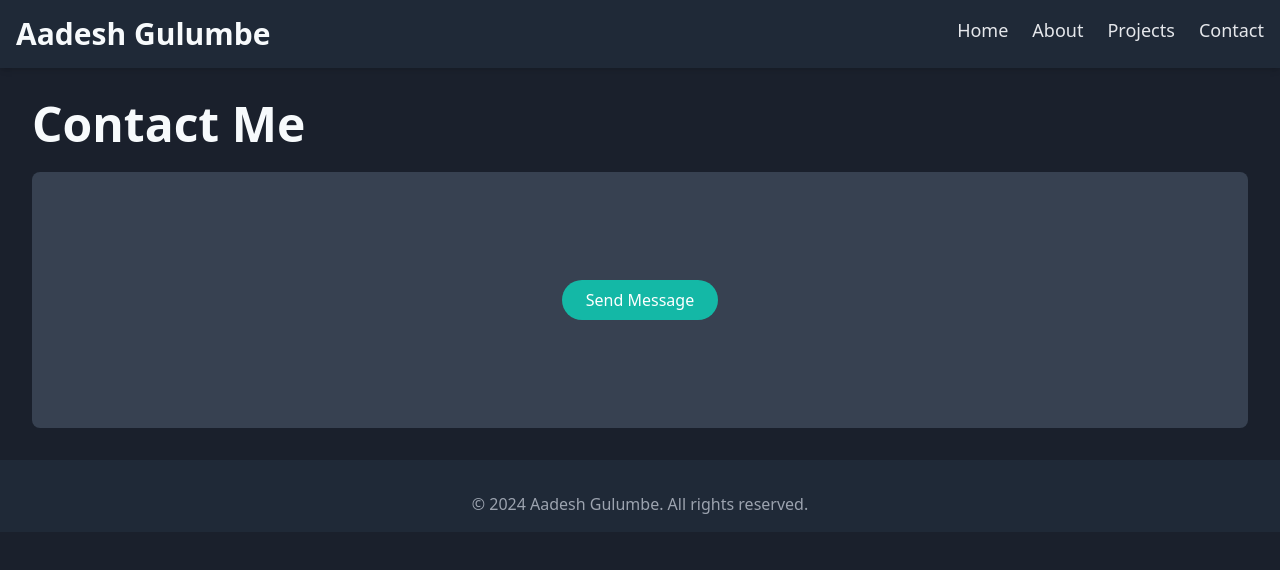
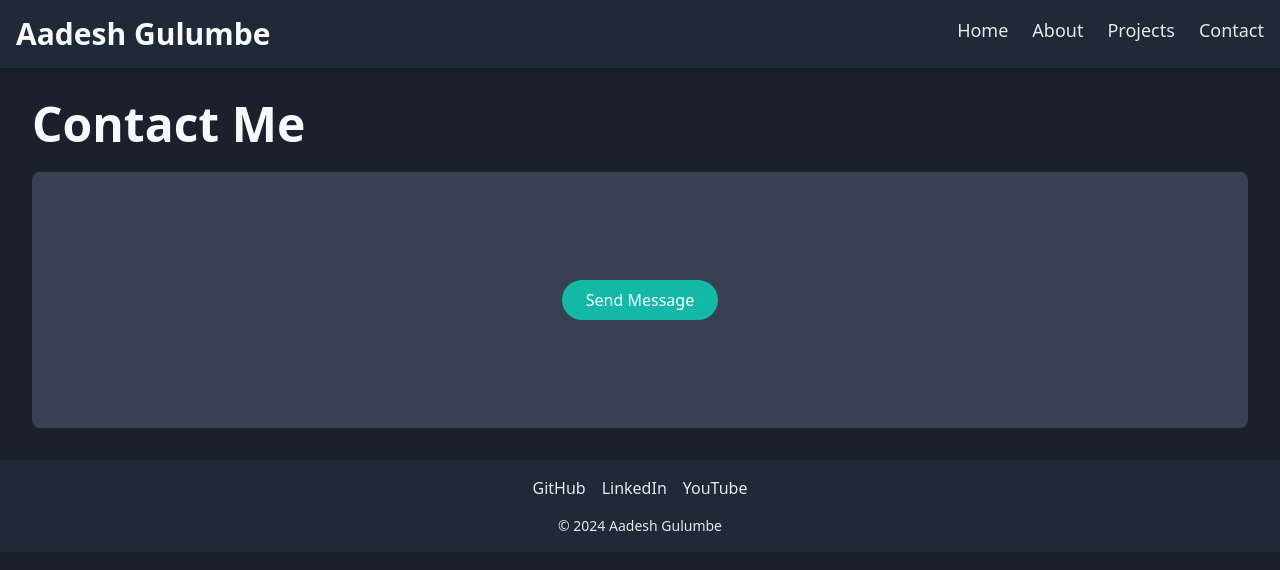
Before and after one commit to aadesh0706/portfolio-main, a Next.js app: page /contact in a window 1280 px wide. Shown: the top 570 px of the page. Built offline with nearby package versions, Linux system fonts and the light colour scheme.

Commit message:
Update Layout.js

```diff
--- a/components/Layout.js
+++ b/components/Layout.js
@@ -1,5 +1,4 @@
 "use client";
-// components/Layout.js
 import Head from 'next/head';
 import Link from 'next/link';
 import { useEffect, useState } from 'react';
@@ -7,12 +6,10 @@ import { useEffect, useState } from 'react';
 const Layout = ({ children }) => {
   const [isDarkMode, setIsDarkMode] = useState(false);
 
-  // Toggle dark mode based on user's preference
   const toggleDarkMode = () => {
     setIsDarkMode(!isDarkMode);
   };
 
-  // Apply dark mode class to the body
   useEffect(() => {
     if (isDarkMode) {
       document.body.classList.add('bg-gray-900', 'text-white');
@@ -23,27 +20,42 @@ const Layout = ({ children }) => {
 
   return (
     <div>
-    <Head>
-        <title>Aadesh Gulumbe</title>
-        <meta name="description" content="Aadesh Gulumbe - Software Developer Portfolio" />
-        <meta name="robots" content="noindex, nofollow"/>
+      <Head>
+        <title>Aadesh Gulumbe | Software Developer | Portfolio</title>
+        <meta name="description" content="Aadesh Gulumbe - Software Developer, specializing in web and mobile applications. Explore my projects, blog, and more on my portfolio website." />
+        <meta name="keywords" content="Aadesh Gulumbe, software developer, web development, mobile development, portfolio, JavaScript, React, Node.js" />
+        <meta name="robots" content="index, follow" />
+        <meta name="viewport" content="width=device-width, initial-scale=1.0" />
+        <link rel="icon" href="/favicon.ico" />
+        <link rel="canonical" href="https://aadeshgulumbe.me" />
+
+        <meta property="og:type" content="website" />
+        <meta property="og:title" content="Aadesh Gulumbe | Software Developer | Portfolio" />
+        <meta property="og:description" content="Aadesh Gulumbe - Software Developer, specializing in web and mobile applications. Explore my projects, blog, and more on my portfolio website." />
+        <meta property="og:image" content="https://aadeshgulumbe.me/path-to-your-image.jpg" />
+        <meta property="og:url" content="https://aadeshgulumbe.me" />
+
+        <meta name="twitter:card" content="summary_large_image" />
+        <meta name="twitter:title" content="Aadesh Gulumbe | Software Developer | Portfolio" />
+        <meta name="twitter:description" content="Aadesh Gulumbe - Software Developer, specializing in web and mobile applications. Explore my projects, blog, and more on my portfolio website." />
+        <meta name="twitter:image" content="https://aadeshgulumbe.me/path-to-your-image.jpg" />
+
         <script
           type="application/ld+json"
           dangerouslySetInnerHTML={{
             __html: JSON.stringify({
               "@context": "https://schema.org",
               "@type": "Person",
-              name: "Aadesh Gulumbe",
-              jobTitle: "Software Developer",
-              url: "https://aadeshgulumbe.me",
-              sameAs: [
+              "name": "Aadesh Gulumbe",
+              "jobTitle": "Software Developer",
+              "url": "https://aadeshgulumbe.me",
+              "sameAs": [
                 "https://www.linkedin.com/in/aadesh-gulumbe-b965b0246",
                 "https://github.com/aadesh0706",
-                "https://www.youtube.com/@marathicodingzone",
+                "https://www.youtube.com/@marathicodingzone"
               ],
-              image: "/path/to/your/image.jpg", // Replace with your actual image path
-              description:
-                "I'm a passionate software developer currently pursuing a degree in Information Technology.",
+              "image": "https://aadeshgulumbe.me/path-to-your-image.jpg", // Replace with your actual image path
+              "description": "Aadesh Gulumbe is a passionate software developer who is working on innovative web and mobile applications. Check out my portfolio for more."
             }),
           }}
         />
@@ -52,7 +64,6 @@ const Layout = ({ children }) => {
       {/* Navbar */}
       <nav className="bg-gray-800 shadow-md">
         <div className="container mx-auto p-4 flex justify-between">
-          {/* <div className="font-bold text-2xl text-blue-300">Aadesh Gulumbe</div> */}
           <Link href="/" className="text-3xl font-bold hover:text-teal-500">
               Aadesh Gulumbe
             </Link>
@@ -68,28 +79,15 @@ const Layout = ({ children }) => {
       {/* Main Content */}
       <main>{children}</main>
 
-      {/* Footer */}
-      {/* <footer className="bg-gray-800 text-center py-4">
-        <p className="text-gray-400">&copy; {new Date().getFullYear()} Aadesh Gulumbe. All rights reserved.</p>
-      </footer> */}
       {/* Footer with Social Links */}
       <footer className="bg-gray-800 text-center py-4">
-          <div className="mb-4 flex justify-center">
-            <Link href="https://github.com/aadesh0706" target="_blank" className="mx-2 text-gray-400 hover:text-blue-400">
-              <i className="fa fa-github fa-lg"></i>
-            </Link>
-            <Link href="https://www.linkedin.com/in/aadesh-gulumbe-b965b0246" target="_blank" className="mx-2 text-gray-400 hover:text-blue-400">
-              <i className="fa fa-linkedin fa-lg"></i>
-            </Link>
-            <Link href="https://www.youtube.com/@marathicodingzone" target="_blank" className="mx-2 text-gray-400 hover:text-blue-400">
-              <i className="fa fa-youtube fa-lg"></i>
-            </Link>
-            <Link href="https://aadesh0706.github.io/portfolio/" target="_blank" className="mx-2 text-gray-400 hover:text-blue-400">
-              <i className="fa fa-globe fa-lg"></i>
-            </Link>
-          </div>
-          <p className="text-gray-400">&copy; {new Date().getFullYear()} Aadesh Gulumbe. All rights reserved.</p>
-        </footer>
+        <div className="mb-4 flex justify-center">
+          <Link href="https://github.com/aadesh0706" target="_blank" className="mx-2 text-gray-200 hover:text-teal-500">GitHub</Link>
+          <Link href="https://www.linkedin.com/in/aadesh-gulumbe-b965b0246" target="_blank" className="mx-2 text-gray-200 hover:text-teal-500">LinkedIn</Link>
+          <Link href="https://www.youtube.com/@marathicodingzone" target="_blank" className="mx-2 text-gray-200 hover:text-teal-500">YouTube</Link>
+        </div>
+        <p className="text-sm text-gray-200">© {new Date().getFullYear()} Aadesh Gulumbe</p>
+      </footer>
     </div>
   );
 };
```
